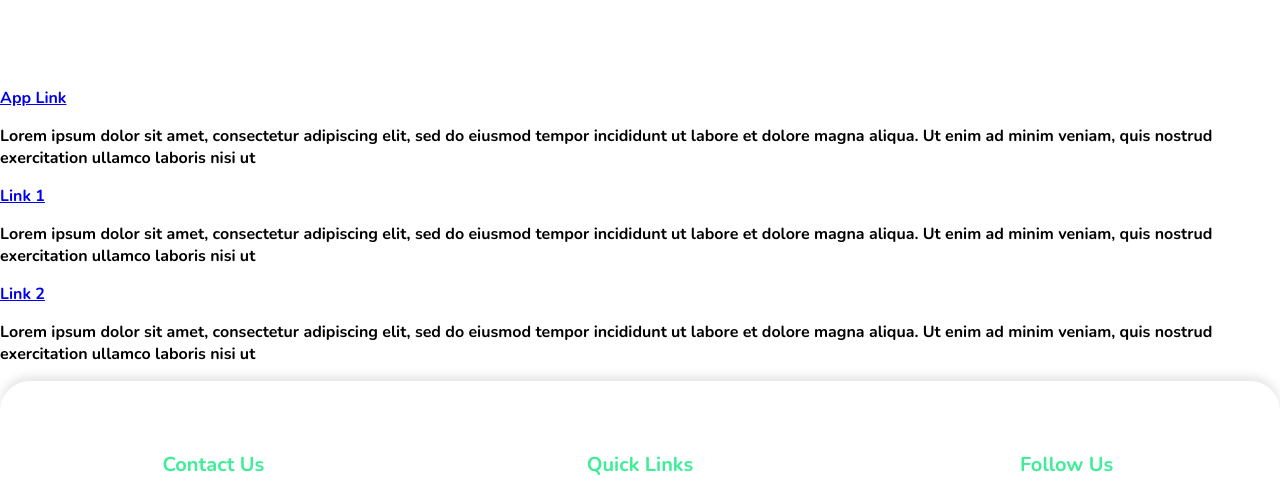
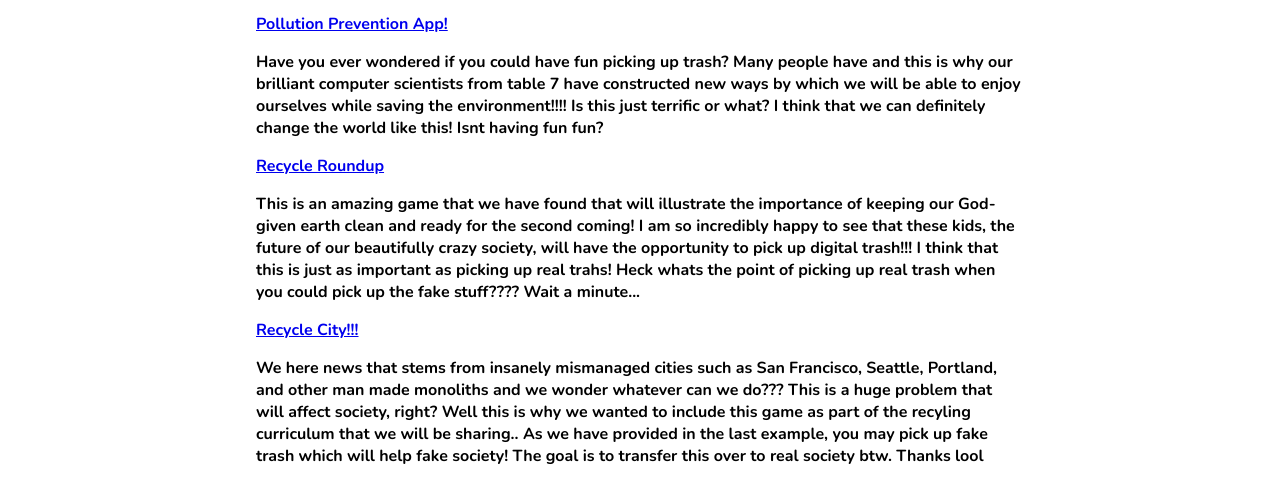
Before and after one commit to cupofvilatte/pollutionprevention, a website: page getinvolved.html in a window 1280 px wide. Shown: the part 279-764 px from the top of the page. Drawn offline with nearby package versions, Linux system fonts and the light colour scheme.

Commit message:
Get Involved FOOOOOLSgit add .git add .

```diff
--- a/getinvolved.html
+++ b/getinvolved.html
@@ -28,22 +28,21 @@
     <div id="content">
        <h1>Welcome to the Get Involved Page </h1>
        <p>Here are fun Games to play to get use to cleaning up your environment </p>
-    </div>
         <div class="links-with-paragraphs">
           <div class="link-section">
-          <a href="https://app.uizard.io/p/226baa56/preview">App Link</a>
-          <p>Lorem ipsum dolor sit amet, consectetur adipiscing elit, sed do eiusmod tempor incididunt ut labore et dolore magna aliqua. Ut enim ad minim veniam, quis nostrud exercitation ullamco laboris nisi ut </p>
+            <a href="https://app.uizard.io/p/226baa56/preview">Pollution Prevention App!</a>
+            <p>Have you ever wondered if you could have fun picking up trash? Many people have and this is why our brilliant computer scientists from table 7 have constructed new ways by which we will be able to enjoy ourselves while saving the environment!!!! Is this just terrific or what? I think that we can definitely change the world like this! Isnt having fun fun?</p>
           </div>
           <div class="link-section">
-          <a href="https://kids.nationalgeographic.com/games/action-adventure/article/recycle-roundup-new">Link 1</a>
-          <p>Lorem ipsum dolor sit amet, consectetur adipiscing elit, sed do eiusmod tempor incididunt ut labore et dolore magna aliqua. Ut enim ad minim veniam, quis nostrud exercitation ullamco laboris nisi ut </p>
+            <a href="https://kids.nationalgeographic.com/games/action-adventure/article/recycle-roundup-new">Recycle Roundup</a>
+            <p>This is an amazing game that we have found that will illustrate the importance of keeping our God-given earth clean and ready for the second coming! I am so incredibly happy to see that these kids, the future of our beautifully crazy society, will have the opportunity to pick up digital trash!!! I think that this is just as important as picking up real trahs! Heck whats the point of picking up real trash when you could pick up the fake stuff???? Wait a minute... </p>
           </div>
           <div class="link-section">
-          <a href="https://www3.epa.gov/recyclecity/games.htm">Link 2</a>
-          <p>Lorem ipsum dolor sit amet, consectetur adipiscing elit, sed do eiusmod tempor incididunt ut labore et dolore magna aliqua. Ut enim ad minim veniam, quis nostrud exercitation ullamco laboris nisi ut </p>
+            <a href="https://www3.epa.gov/recyclecity/games.htm">Recycle City!!!</a>
+            <p>We here news that stems from insanely mismanaged cities such as San Francisco, Seattle, Portland, and other man made monoliths and we wonder whatever can we do??? This is a huge problem that will affect society, right? Well this is why we wanted to include this game as part of the recyling curriculum that we will be sharing.. As we have provided in the last example, you may pick up fake trash which will help fake society! The goal is to transfer this over to real society btw. Thanks lool</p>
           </div>
         </div>
-
+    </div>
 
     <footer>
         <div class="footer-content">
```
Lines whose indentation alone changed are shown as unchanged.
